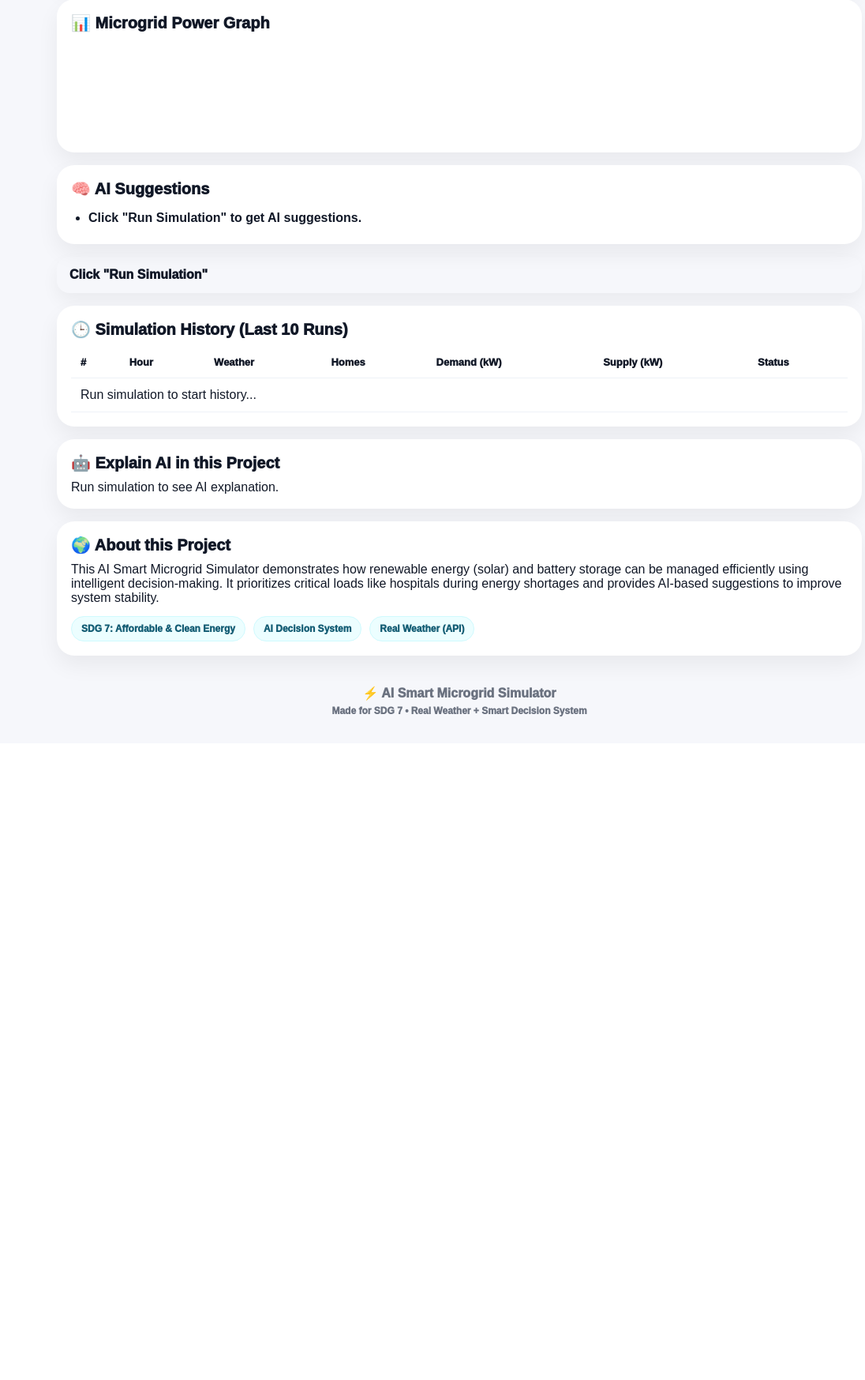
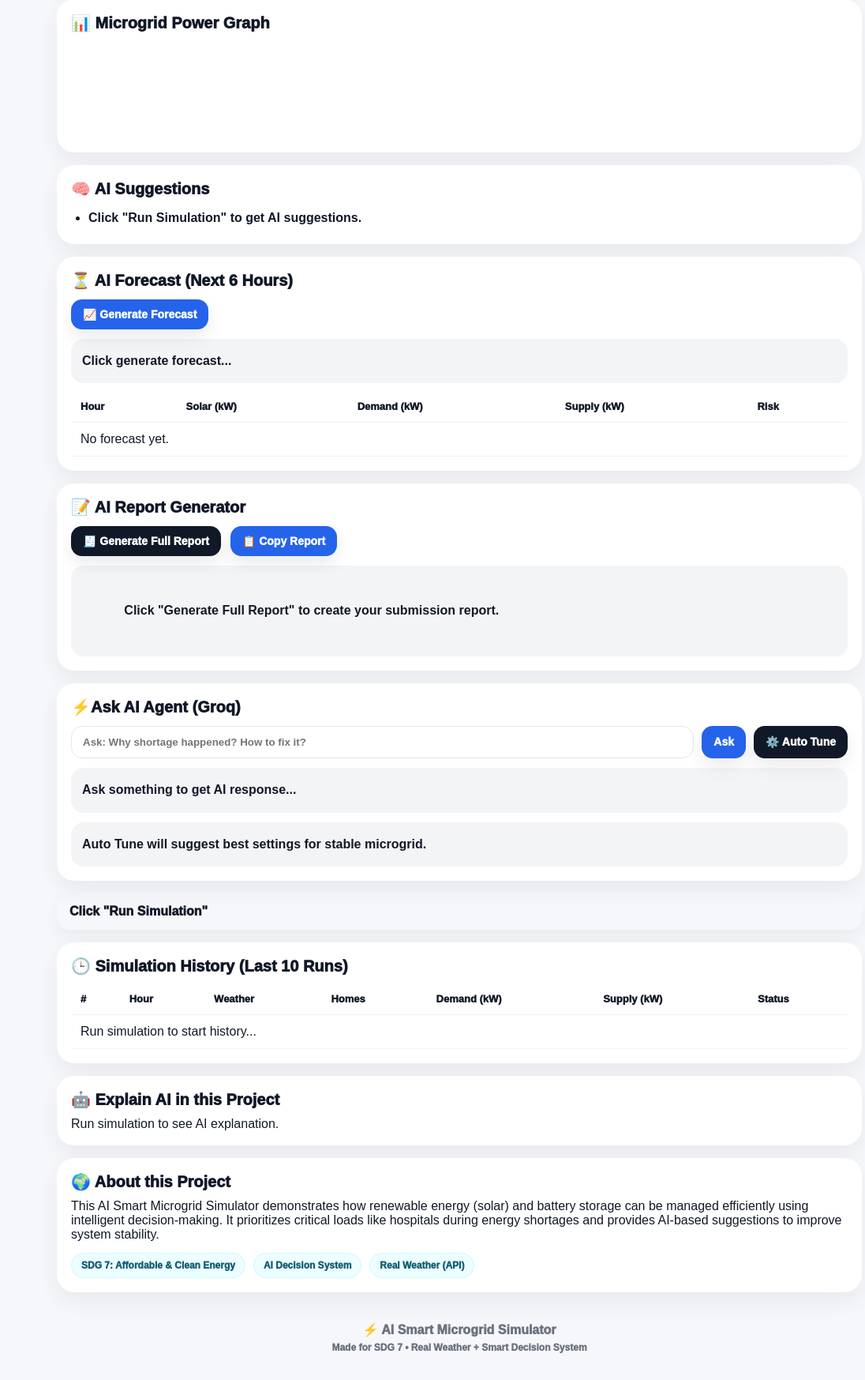
Before and after one commit to Ranjit1401/AI-Smart-Microgrid-Simulator, a Flask app: page / in a window 1320 px wide. Shown: the part 985-2732 px from the top of the page at 79% size, without its empty margins (224-1320 px from the left). Before the commit the page ends 1892 px from the top, so only its background shows below. Run offline with Flask 3, Linux system fonts and the light colour scheme.

Commit message:
Added more ai agents

```diff
--- a/app.py
+++ b/app.py
@@ -2,6 +2,11 @@ from flask import Flask, render_template, jsonify, request, Response
 from microgrid import simulate_microgrid
 import json
 from datetime import datetime
+import os
+from groq import Groq
+
+client = Groq(api_key=os.getenv("GROQ_API_KEY"))
+
 
 app = Flask(__name__)
 
@@ -92,6 +97,216 @@ def download_txt():
         headers={"Content-Disposition": f"attachment;filename={filename}"}
     )
 
+@app.route("/agent/ask", methods=["POST"])
+def agent_ask():
+    global LAST_RESULT
+
+    if not LAST_RESULT:
+        return jsonify({"reply": "Run simulation first so I can analyze your microgrid data."})
+
+    data = request.get_json()
+    question = data.get("question", "").strip()
+
+    if not question:
+        return jsonify({"reply": "Please type a question."})
+
+    system_prompt = """
+You are MicrogridAI Agent.
+You help users understand microgrid simulation results and give recommendations.
+Be simple, practical, and short.
+If shortage is detected, give actionable steps.
+"""
+
+    user_prompt = f"""
+Microgrid Latest Data (JSON):
+{json.dumps(LAST_RESULT, indent=2)}
+
+User Question:
+{question}
+
+Answer in simple words and bullet points.
+"""
+
+    resp = client.chat.completions.create(
+        model="llama-3.1-8b-instant",
+        messages=[
+            {"role": "system", "content": system_prompt},
+            {"role": "user", "content": user_prompt}
+        ],
+        temperature=0.4,
+        max_tokens=400
+    )
+
+    reply = resp.choices[0].message.content
+    return jsonify({"reply": reply})
+
+@app.route("/agent/tune", methods=["POST"])
+def agent_tune():
+    global LAST_RESULT
+
+    if not LAST_RESULT:
+        return jsonify({
+            "ok": False,
+            "message": "Run simulation first so I can tune the microgrid."
+        })
+
+    system_prompt = """
+You are MicrogridAI Auto-Tuning Agent.
+Return ONLY valid JSON, no extra text.
+
+Rules:
+- If shortage exists, increase battery_cap and reduce homes.
+- If stable, keep tuning minimal.
+- Keep values realistic for demo.
+
+Output JSON schema:
+{
+  "recommended": {
+    "weather": "auto",
+    "homes": 20,
+    "batteryCap": 12,
+    "interval": 10000
+  },
+  "reason": "short clear explanation"
+}
+"""
+
+    user_prompt = f"""
+Latest Microgrid Data (JSON):
+{json.dumps(LAST_RESULT, indent=2)}
+
+Tune the microgrid inputs to reduce shortage and stabilize the system.
+"""
+
+    resp = client.chat.completions.create(
+        model="llama-3.1-8b-instant",
+        messages=[
+            {"role": "system", "content": system_prompt},
+            {"role": "user", "content": user_prompt}
+        ],
+        temperature=0.2,
+        max_tokens=350
+    )
+
+    text = resp.choices[0].message.content.strip()
+
+    # ✅ Safe JSON parsing
+    try:
+        result = json.loads(text)
+        return jsonify({"ok": True, **result})
+    except Exception:
+        return jsonify({
+            "ok": False,
+            "message": "Agent returned invalid JSON",
+            "raw": text
+        })
+
+@app.route("/agent/forecast", methods=["POST"])
+def agent_forecast():
+    global LAST_RESULT
+
+    if not LAST_RESULT:
+        return jsonify({"ok": False, "message": "Run simulation first so I can forecast."})
+
+    system_prompt = """
+You are MicrogridAI Forecast Agent.
+Return ONLY JSON (no markdown, no extra text).
+Forecast next 6 hours based on latest microgrid data.
+
+Output JSON schema:
+{
+  "forecast": [
+    {"hour": 18, "solar_kw": 2.4, "demand_kw": 11.1, "supply_kw": 7.9, "risk": "HIGH"},
+    ...
+  ],
+  "summary": "short summary"
+}
+Rules:
+- solar goes down at evening/night
+- demand increases in evening (6pm-11pm peak)
+- keep values realistic
+- risk can be LOW/MEDIUM/HIGH
+"""
+
+    user_prompt = f"""
+Latest Microgrid Data (JSON):
+{json.dumps(LAST_RESULT, indent=2)}
+
+Generate next 6 hour forecast.
+"""
+
+    resp = client.chat.completions.create(
+        model="llama-3.1-8b-instant",
+        messages=[
+            {"role": "system", "content": system_prompt},
+            {"role": "user", "content": user_prompt}
+        ],
+        temperature=0.3,
+        max_tokens=500
+    )
+
+    text = resp.choices[0].message.content.strip()
+
+    try:
+        result = json.loads(text)
+        return jsonify({"ok": True, **result})
+    except Exception:
+        return jsonify({
+            "ok": False,
+            "message": "Agent returned invalid JSON",
+            "raw": text
+        })
+
+@app.route("/agent/report", methods=["POST"])
+def agent_report():
+    global LAST_RESULT
+
+    if not LAST_RESULT:
+        return jsonify({"ok": False, "message": "Run simulation first so I can generate report."})
+
+    system_prompt = """
+You are MicrogridAI Report Generator.
+Write a clean, professional report for hackathon/college SDG project.
+Keep it structured and clear. Use headings and bullet points.
+Do NOT include JSON, just plain text.
+"""
+
+    user_prompt = f"""
+Generate a detailed project report based on latest microgrid simulation data:
+
+SIMULATION DATA (JSON):
+{json.dumps(LAST_RESULT, indent=2)}
+
+Include:
+1) Title
+2) Problem Statement
+3) Solution Overview
+4) AI Used in Project
+5) Current Simulation Summary
+6) Forecast risk (general)
+7) SDG 7 impact
+8) Future Improvements
+Make it easy to paste into PPT/report.
+"""
+
+    resp = client.chat.completions.create(
+        model="llama-3.1-8b-instant",
+        messages=[
+            {"role": "system", "content": system_prompt},
+            {"role": "user", "content": user_prompt}
+        ],
+        temperature=0.35,
+        max_tokens=900
+    )
+
+    reply = resp.choices[0].message.content.strip()
+
+    return jsonify({"ok": True, "report": reply})
+
+
+
+
+
 
 if __name__ == "__main__":
     app.run(debug=True)
--- a/static/script.js
+++ b/static/script.js
@@ -55,6 +55,94 @@ const historyBody = document.getElementById("historyBody");
 // ⬆ Scroll to Top Button
 // =========================
 const scrollTopBtn = document.getElementById("scrollTopBtn");
+
+const agentBtn = document.getElementById("agentBtn");
+const agentInput = document.getElementById("agentInput");
+const agentReply = document.getElementById("agentReply");
+
+const tuneBtn = document.getElementById("tuneBtn");
+const tuneReply = document.getElementById("tuneReply");
+
+const forecastBtn = document.getElementById("forecastBtn");
+const forecastSummary = document.getElementById("forecastSummary");
+const forecastBody = document.getElementById("forecastBody");
+
+const reportBtn = document.getElementById("reportBtn");
+const copyReportBtn = document.getElementById("copyReportBtn");
+const reportBox = document.getElementById("reportBox");
+
+
+tuneBtn.addEventListener("click", async () => {
+  tuneReply.textContent = "⚙️ Auto tuning in progress...";
+  tuneBtn.disabled = true;
+
+  try {
+    const res = await fetch("/agent/tune", {
+      method: "POST",
+      headers: { "Content-Type": "application/json" }
+    });
+
+    const data = await res.json();
+
+    if (!data.ok) {
+      tuneReply.textContent = "❌ Tune failed: " + (data.message || "Unknown error");
+      if (data.raw) tuneReply.textContent += "\n\nRAW:\n" + data.raw;
+      tuneBtn.disabled = false;
+      return;
+    }
+
+    const rec = data.recommended;
+
+    // ✅ Apply recommended settings to UI inputs
+    if (rec.weather) document.getElementById("weather").value = rec.weather;
+    if (rec.homes) document.getElementById("homesCount").value = rec.homes;
+    if (rec.batteryCap) document.getElementById("batteryCap").value = rec.batteryCap;
+    if (rec.interval) document.getElementById("interval").value = rec.interval;
+
+    tuneReply.textContent =
+      "✅ Applied Auto-Tune Settings:\n" +
+      `• Weather: ${rec.weather}\n` +
+      `• Homes: ${rec.homes}\n` +
+      `• Battery: ${rec.batteryCap} kWh\n` +
+      `• Auto Run Interval: ${rec.interval / 1000} sec\n\n` +
+      "Reason:\n" + data.reason;
+
+    // ✅ Run simulation automatically after tuning
+    runSimulation();
+
+  } catch (err) {
+    console.error(err);
+    tuneReply.textContent = "❌ Auto Tune error. Check backend / GROQ_API_KEY.";
+  }
+
+  tuneBtn.disabled = false;
+});
+
+
+agentBtn.addEventListener("click", async () => {
+  const q = agentInput.value.trim();
+  if (!q) return;
+
+  agentReply.textContent = "🤖 Thinking...";
+  agentBtn.disabled = true;
+
+  try {
+    const res = await fetch("/agent/ask", {
+      method: "POST",
+      headers: { "Content-Type": "application/json" },
+      body: JSON.stringify({ question: q })
+    });
+
+    const data = await res.json();
+    agentReply.textContent = data.reply || "No reply.";
+  } catch (err) {
+    console.error(err);
+    agentReply.textContent = "❌ Agent error. Check backend/API key.";
+  }
+
+  agentBtn.disabled = false;
+});
+
 
 window.addEventListener("scroll", () => {
   if (window.scrollY > 300) {
@@ -427,3 +515,84 @@ downloadTxtBtn.addEventListener("click", () => {
 autoStatus.textContent = "⏹ Auto Run: OFF";
 serverStatus.textContent = "🟢 Server Online";
 shortageCountBadge.textContent = "⚠️ Shortages: 0";
+
+forecastBtn.addEventListener("click", async () => {
+  forecastSummary.textContent = "⏳ Generating forecast...";
+  forecastBtn.disabled = true;
+
+  try {
+    const res = await fetch("/agent/forecast", {
+      method: "POST",
+      headers: { "Content-Type": "application/json" }
+    });
+
+    const data = await res.json();
+
+    if (!data.ok) {
+      forecastSummary.textContent = "❌ Forecast error: " + (data.message || "Unknown");
+      if (data.raw) forecastSummary.textContent += "\n\nRAW:\n" + data.raw;
+      forecastBtn.disabled = false;
+      return;
+    }
+
+    forecastSummary.textContent = "✅ " + data.summary;
+
+    // Fill table
+    forecastBody.innerHTML = "";
+
+    data.forecast.forEach((f) => {
+      const tr = document.createElement("tr");
+
+      tr.innerHTML = `
+        <td>${f.hour}</td>
+        <td>${f.solar_kw}</td>
+        <td>${f.demand_kw}</td>
+        <td>${f.supply_kw}</td>
+        <td><b>${f.risk}</b></td>
+      `;
+
+      forecastBody.appendChild(tr);
+    });
+
+  } catch (err) {
+    console.error(err);
+    forecastSummary.textContent = "❌ Forecast failed. Check backend/Groq key.";
+  }
+
+  forecastBtn.disabled = false;
+});
+reportBtn.addEventListener("click", async () => {
+  reportBox.textContent = "🧠 Generating report...";
+  reportBtn.disabled = true;
+
+  try {
+    const res = await fetch("/agent/report", {
+      method: "POST",
+      headers: { "Content-Type": "application/json" }
+    });
+
+    const data = await res.json();
+
+    if (!data.ok) {
+      reportBox.textContent = "❌ Report error: " + (data.message || "Unknown");
+      reportBtn.disabled = false;
+      return;
+    }
+
+    reportBox.textContent = data.report;
+
+  } catch (err) {
+    console.error(err);
+    reportBox.textContent = "❌ Report generation failed. Check backend/Groq key.";
+  }
+
+  reportBtn.disabled = false;
+});
+copyReportBtn.addEventListener("click", async () => {
+  try {
+    await navigator.clipboard.writeText(reportBox.textContent);
+    alert("✅ Report copied to clipboard!");
+  } catch (err) {
+    alert("❌ Copy failed (browser blocked clipboard).");
+  }
+});
--- a/static/style.css
+++ b/static/style.css
@@ -520,3 +520,31 @@ body.dark .sdg{
     justify-content: flex-start;
   }
 }
+.agent-box{
+  display:flex;
+  gap:10px;
+  margin-top: 12px;
+}
+
+.agent-input{
+  flex:1;
+  padding: 12px 14px;
+  border-radius: 14px;
+  border: 1px solid #e5e7eb;
+  outline: none;
+  font-weight: 800;
+}
+
+.agent-reply{
+  margin-top: 12px;
+  padding: 14px;
+  border-radius: 16px;
+  background: #f3f4f6;
+  font-weight: 800;
+  line-height: 1.8;
+  white-space: pre-wrap;
+}
+
+body.dark .agent-reply{
+  background: rgba(255,255,255,0.06);
+}
--- a/templates/index.html
+++ b/templates/index.html
@@ -1,5 +1,6 @@
 <!DOCTYPE html>
 <html lang="en">
+
 <head>
   <meta charset="UTF-8" />
   <meta name="viewport" content="width=device-width, initial-scale=1.0" />
@@ -192,6 +193,63 @@
           </ul>
         </div>
 
+        <div class="card">
+          <h2>⏳ AI Forecast (Next 6 Hours)</h2>
+
+          <div class="btn-row">
+            <button id="forecastBtn" class="btn secondary">📈 Generate Forecast</button>
+          </div>
+
+          <div id="forecastSummary" class="agent-reply">Click generate forecast...</div>
+
+          <table class="table" id="forecastTable">
+            <thead>
+              <tr>
+                <th>Hour</th>
+                <th>Solar (kW)</th>
+                <th>Demand (kW)</th>
+                <th>Supply (kW)</th>
+                <th>Risk</th>
+              </tr>
+            </thead>
+            <tbody id="forecastBody">
+              <tr>
+                <td colspan="5">No forecast yet.</td>
+              </tr>
+            </tbody>
+          </table>
+        </div>
+
+        <div class="card">
+          <h2>📝 AI Report Generator</h2>
+
+          <div class="btn-row">
+            <button id="reportBtn" class="btn">🧾 Generate Full Report</button>
+            <button id="copyReportBtn" class="btn secondary">📋 Copy Report</button>
+          </div>
+
+          <div id="reportBox" class="agent-reply">
+            Click "Generate Full Report" to create your submission report.
+          </div>
+        </div>
+
+
+
+        <div class="card">
+          <h2>⚡Ask AI Agent (Groq)</h2>
+
+          <div class="agent-box">
+            <input id="agentInput" class="agent-input" placeholder="Ask: Why shortage happened? How to fix it?" />
+            <button id="agentBtn" class="btn secondary">Ask</button>
+            <button id="tuneBtn" class="btn">⚙️ Auto Tune</button>
+          </div>
+
+          <div id="agentReply" class="agent-reply">Ask something to get AI response...</div>
+          <div id="tuneReply" class="agent-reply">Auto Tune will suggest best settings for stable microgrid.</div>
+        </div>
+
+
+
         <div id="alertBox" class="alert">Click "Run Simulation"</div>
       </section>
 
@@ -231,8 +289,10 @@
         <div class="card about-card">
           <h2>🌍 About this Project</h2>
           <p>
-            This AI Smart Microgrid Simulator demonstrates how renewable energy (solar) and battery storage can be managed
-            efficiently using intelligent decision-making. It prioritizes critical loads like hospitals during energy shortages
+            This AI Smart Microgrid Simulator demonstrates how renewable energy (solar) and battery storage can be
+            managed
+            efficiently using intelligent decision-making. It prioritizes critical loads like hospitals during energy
+            shortages
             and provides AI-based suggestions to improve system stability.
           </p>
 
@@ -263,4 +323,5 @@
   <script src="https://cdn.jsdelivr.net/npm/chart.js"></script>
   <script src="/static/script.js"></script>
 </body>
+
 </html>
```
